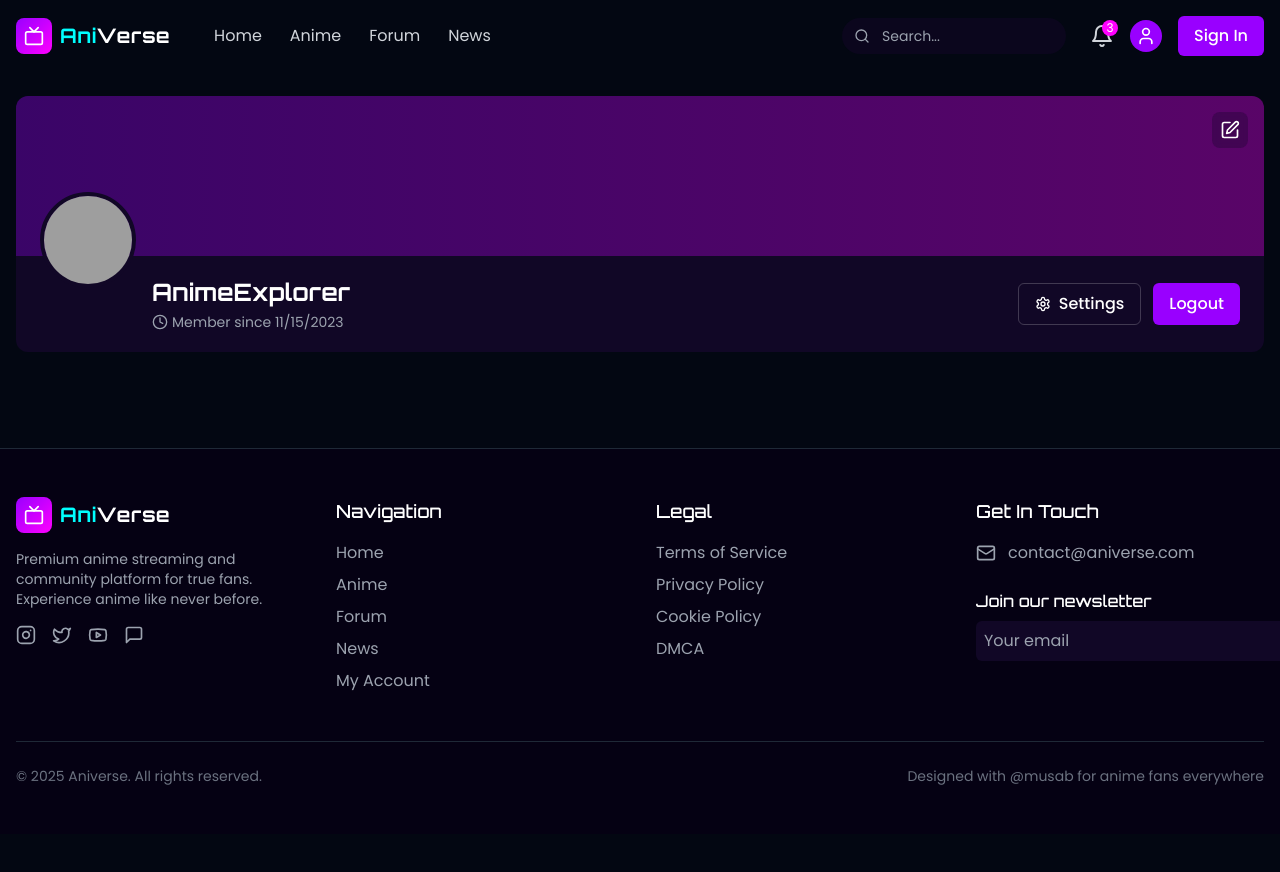
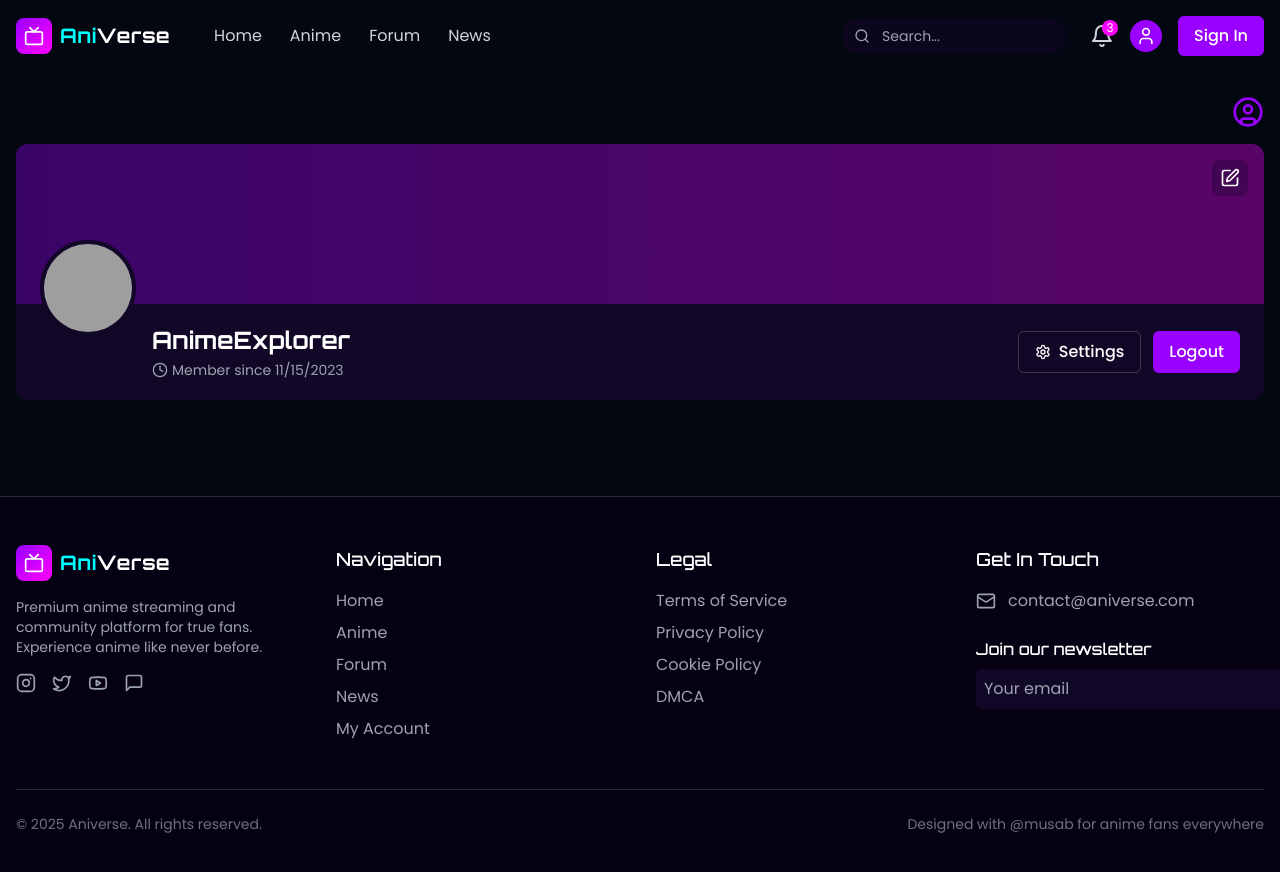
Before and after one commit to musabcs1/aniverse-v2, a React (Vite) app in the folder project/: page /profile in a window 1280 px wide. Both pictures are taken after a click on the button "Sign In". Shown: the top 872 px of the page. Before the commit the page ends 834 px from the top, so only its background shows below. Built offline with nearby package versions, Linux system fonts and the light colour scheme; grey boxes are pictures that could not be loaded.

Commit message:
giriş yap

```diff
--- a/project/src/pages/ProfilePage.tsx
+++ b/project/src/pages/ProfilePage.tsx
@@ -1,7 +1,7 @@
 import React, { useState } from 'react';
 import {
   User, Settings, Shield, Heart, BookOpen, MessageSquare,
-  Clock, Award, ChevronRight, Edit, Eye, EyeOff
+  Clock, Award, ChevronRight, Edit, Eye, EyeOff, UserCircle
 } from 'lucide-react';
 import AnimeCard from '../components/ui/AnimeCard';
 import { Anime, User as UserType } from '../types';
@@ -88,6 +88,11 @@ const ProfilePage: React.FC = () => {
         {/* Giriş yapılmışsa profil sayfası */}
         {isLoggedIn && (
           <>
+            {/* Profil Simgesi */}
+            <div className="flex justify-end mb-4">
+              <UserCircle className="h-8 w-8 text-primary" />
+            </div>
+
             {/* Profile Header */}
             <div className="bg-surface rounded-xl overflow-hidden mb-8">
               <div className="h-40 bg-gradient-to-r from-primary/30 to-accent/30 relative">
```
